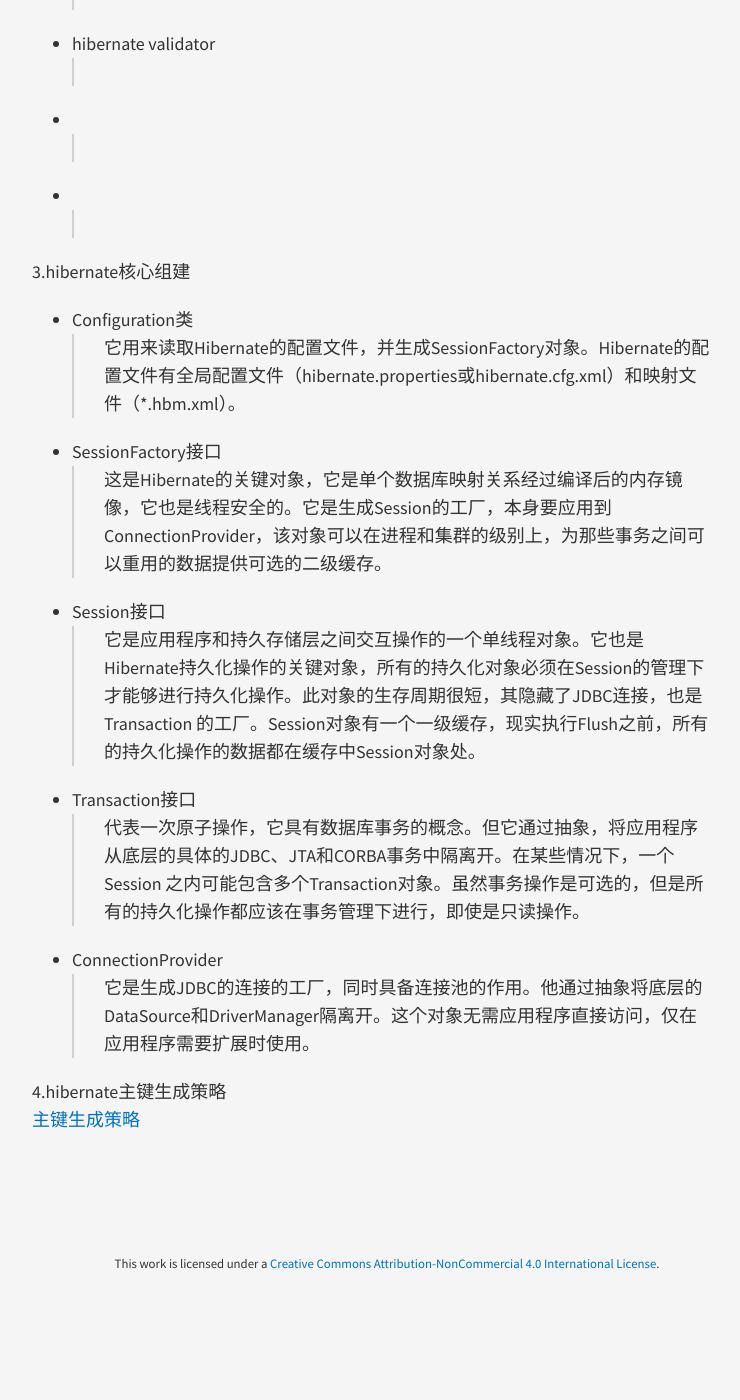
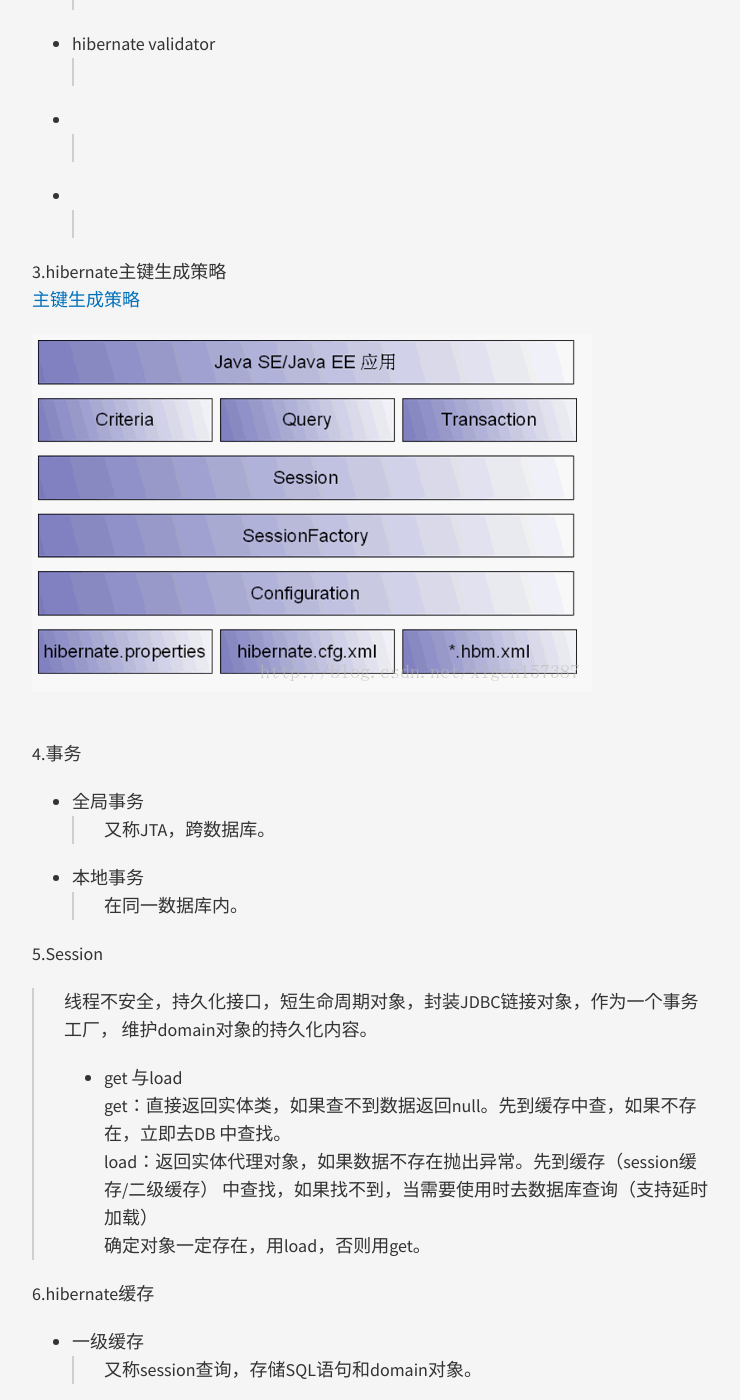
Before and after one commit to nanhuirong/nanhuirong.github.io, a Jekyll site: the page built from _posts/2017-05-10-Hibernate.md, in a window 1280 px wide and 1400 px high, scrolled down 1669 px. Shown: the whole window, without its empty margins (253-993 px from the left). Built offline with Jekyll 4.4.1, drawn with Linux system fonts in a browser that asks for light colours; nearby versions of some CDN libraries; before the commit the page ends 2962 px from its top, so only the background shows below that; some of the changed text lies outside the part shown.

Commit message:
2017-05-14

```diff
--- a/_posts/2017-05-10-Hibernate.md
+++ b/_posts/2017-05-10-Hibernate.md
@@ -42,17 +42,57 @@ title: Hibernate
 + <br>
 ><br>
 
-3.hibernate核心组建
-+ Configuration类<br>
->它用来读取Hibernate的配置文件，并生成SessionFactory对象。Hibernate的配置文件有全局配置文件（hibernate.properties或hibernate.cfg.xml）和映射文件（*.hbm.xml）。<br>
-+ SessionFactory接口<br>
->这是Hibernate的关键对象，它是单个数据库映射关系经过编译后的内存镜像，它也是线程安全的。它是生成Session的工厂，本身要应用到ConnectionProvider，该对象可以在进程和集群的级别上，为那些事务之间可以重用的数据提供可选的二级缓存。<br>
-+ Session接口<br>
->它是应用程序和持久存储层之间交互操作的一个单线程对象。它也是Hibernate持久化操作的关键对象，所有的持久化对象必须在Session的管理下才能够进行持久化操作。此对象的生存周期很短，其隐藏了JDBC连接，也是Transaction 的工厂。Session对象有一个一级缓存，现实执行Flush之前，所有的持久化操作的数据都在缓存中Session对象处。<br>
-+ Transaction接口<br>
->代表一次原子操作，它具有数据库事务的概念。但它通过抽象，将应用程序从底层的具体的JDBC、JTA和CORBA事务中隔离开。在某些情况下，一个Session 之内可能包含多个Transaction对象。虽然事务操作是可选的，但是所有的持久化操作都应该在事务管理下进行，即使是只读操作。<br>
-+ ConnectionProvider<br>
->它是生成JDBC的连接的工厂，同时具备连接池的作用。他通过抽象将底层的DataSource和DriverManager隔离开。这个对象无需应用程序直接访问，仅在应用程序需要扩展时使用。<br>
+3.hibernate主键生成策略<br>
+[主键生成策略](http://www.cnblogs.com/hoobey/p/5508992.html)<br>
 
-4.hibernate主键生成策略<br>
-[主键生成策略](http://www.cnblogs.com/hoobey/p/5508992.html)<br>
+![](https://raw.githubusercontent.com/nanhuirong/nanhuirong.github.io/master/_posts/hibernate/hibernate核心类和接口.png)
+
+4.事务
++ 全局事务<br>
+>又称JTA，跨数据库。<br>
++ 本地事务
+>在同一数据库内。<br>
+
+5.Session
+>线程不安全，持久化接口，短生命周期对象，封装JDBC链接对象，作为一个事务工厂，
+维护domain对象的持久化内容。<br>
++ get 与load<br>
+>get：直接返回实体类，如果查不到数据返回null。先到缓存中查，如果不存在，立即去DB
+中查找。<br>
+>load：返回实体代理对象，如果数据不存在抛出异常。先到缓存（session缓存/二级缓存）
+中查找，如果找不到，当需要使用时去数据库查询（支持延时加载）<br>
+>确定对象一定存在，用load，否则用get。<br>
+
+6.hibernate缓存
++ 一级缓存<br>
+>又称session查询，存储SQL语句和domain对象。<br>
++ 二级缓存<br>
+>load查找到的对象会缓存在二级缓存中。<br>
+
+7.Query接口
+>其实Criteria接口类似于Query接口，官方推荐Query接口进行查询。<br>
+><br>
++ <br>
+><br>
++ <br>
+><br>
++ <br>
+><br>
+
+8.对象映射关系
++ one-one<br>
+><br>
++ one-many<br>
+><br>
++ many-many<br>
+>尽量通过一对多的关系进行避免<br>
+
+![](https://raw.githubusercontent.com/nanhuirong/nanhuirong.github.io/master/_posts/hibernate/hibernate对象状态.jpg)<br>
+
+9.Hibernate对象状态
++ 瞬时（自由）状态<br>
+>通过new创建的对象，特点是不和Session进行关联，在DB中不存在和对象关联的记录。<br>
++ 持久状态<br>
+>已经被保存到DB的实体对象，并且还处在hibernate的缓存管理中。持久对象总是与 Session 和 Transaction 相关联，在一个 Session 中，对持久对象的改变不会马上对数据库进行变更，而必须在 Transaction 终止，也就是执行 commit() 之后，才在数据库中真正运行 SQL 进行变更，持久对象的状态才会与数据库进行同步。在同步之前的持久对象称为脏 (dirty) 对象。<br>
++ 托管（游离）状态<br>
+>当一个持久化对象脱离hibernate的缓存管理（session关闭）时，处于游离状态（与自由状态的区别在于在DB中可能存在对应的记录）<br>
```
Also changed, not shown: _posts/hibernate/hibernate对象状态.jpg (added), _posts/hibernate/hibernate核心类和接口.png (added).
